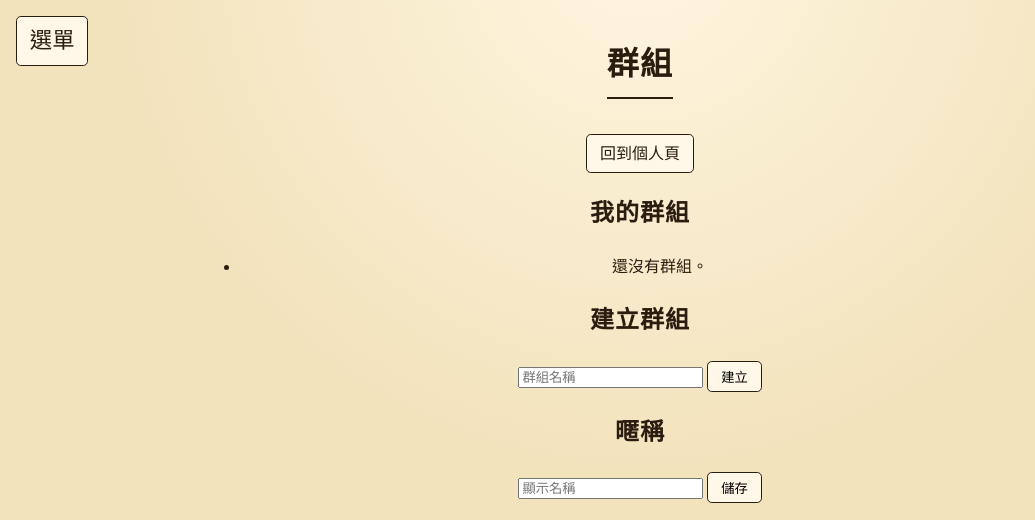
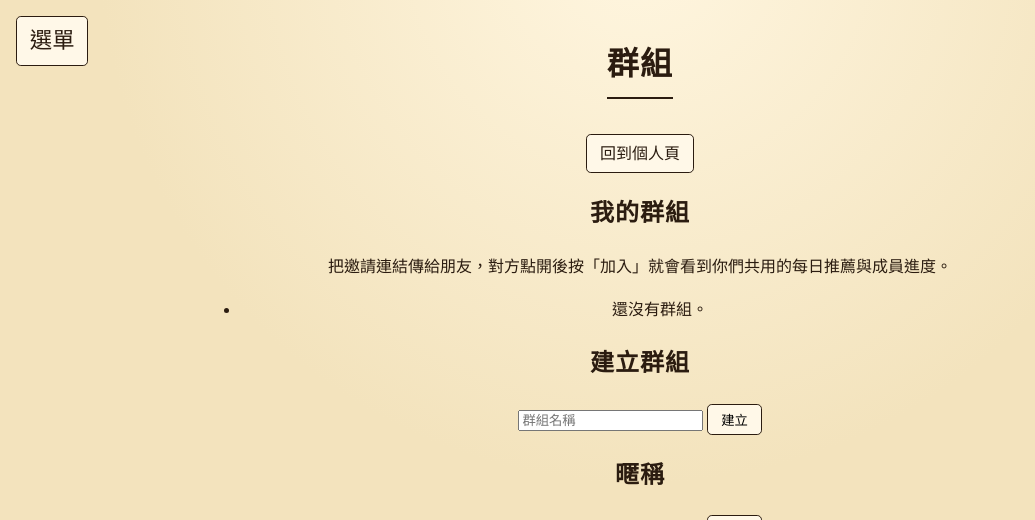
Before and after one commit to victorchang1031/1001, a FastAPI app: page /groups in a window 1280 px wide. Shown: the top 520 px of the page, without its empty margins (0-1035 px from the left). Run offline with FastAPI, Linux system fonts and the light colour scheme; data comes from the database, SQL or seed files in the repository; data that the repository does not hold is empty.

Commit message:
feat: explain invite link usage and make it a clickable full URL

```diff
--- a/app/templates/groups.html
+++ b/app/templates/groups.html
@@ -4,10 +4,11 @@
 <p><a href="/?g=">回到個人頁</a></p>
 
 <h2>我的群組</h2>
+<p>把邀請連結傳給朋友，對方點開後按「加入」就會看到你們共用的每日推薦與成員進度。</p>
 <ul>
   {% for s in servers %}
     <li><a href="/?g={{ s.slug }}">{{ s.name }}</a>
-        — 邀請連結：<code>/s/{{ s.slug }}</code></li>
+        — 邀請連結：<a href="{{ request.base_url }}s/{{ s.slug }}">{{ request.base_url }}s/{{ s.slug }}</a></li>
   {% else %}
     <li>還沒有群組。</li>
   {% endfor %}
```
